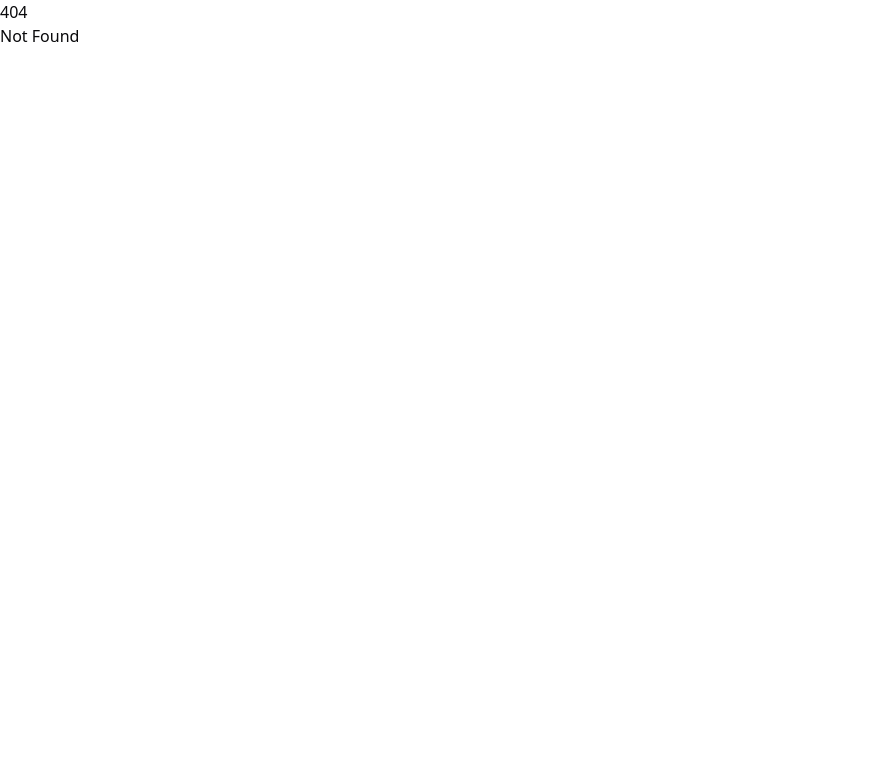
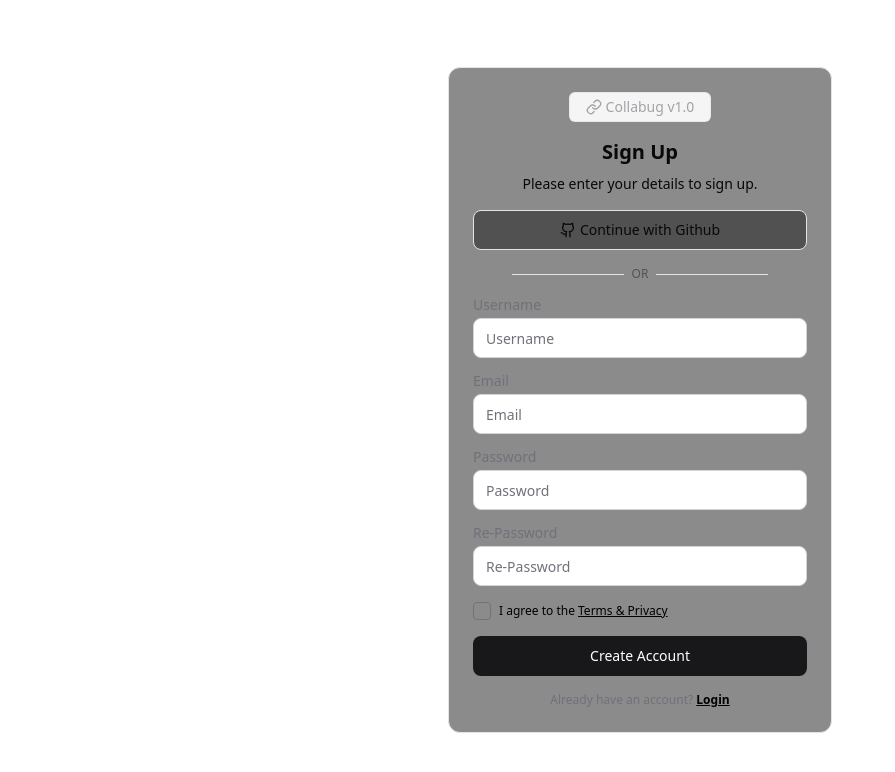
Before and after one commit to impappdavid/codearc, a SvelteKit app: page /signup in a window 1280 px wide. Before the commit this address had no page. Shown: the top 772 px of the page, without its empty margins (0-895 px from the left). Built offline with nearby package versions, Linux system fonts and the light colour scheme.

Commit message:
Create Signup page for new user registration

```diff
--- /dev/null
+++ b/src/lib/components/ui/card/card-content.svelte
@@ -0,0 +1,16 @@
+<script lang="ts">
+	import type { WithElementRef } from "bits-ui";
+	import type { HTMLAttributes } from "svelte/elements";
+	import { cn } from "$lib/utils.js";
+
+	let {
+		ref = $bindable(null),
+		class: className,
+		children,
+		...restProps
+	}: WithElementRef<HTMLAttributes<HTMLDivElement>> = $props();
+</script>
+
+<div bind:this={ref} class={cn("p-6", className)} {...restProps}>
+	{@render children?.()}
+</div>
--- /dev/null
+++ b/src/lib/components/ui/card/card-description.svelte
@@ -0,0 +1,16 @@
+<script lang="ts">
+	import type { WithElementRef } from "bits-ui";
+	import type { HTMLAttributes } from "svelte/elements";
+	import { cn } from "$lib/utils.js";
+
+	let {
+		ref = $bindable(null),
+		class: className,
+		children,
+		...restProps
+	}: WithElementRef<HTMLAttributes<HTMLParagraphElement>> = $props();
+</script>
+
+<p bind:this={ref} class={cn("text-muted-foreground text-sm", className)} {...restProps}>
+	{@render children?.()}
+</p>
--- /dev/null
+++ b/src/lib/components/ui/card/card-footer.svelte
@@ -0,0 +1,16 @@
+<script lang="ts">
+	import type { WithElementRef } from "bits-ui";
+	import type { HTMLAttributes } from "svelte/elements";
+	import { cn } from "$lib/utils.js";
+
+	let {
+		ref = $bindable(null),
+		class: className,
+		children,
+		...restProps
+	}: WithElementRef<HTMLAttributes<HTMLDivElement>> = $props();
+</script>
+
+<div bind:this={ref} class={cn("flex items-center p-6 pt-0", className)} {...restProps}>
+	{@render children?.()}
+</div>
--- /dev/null
+++ b/src/lib/components/ui/card/card-header.svelte
@@ -0,0 +1,16 @@
+<script lang="ts">
+	import type { WithElementRef } from "bits-ui";
+	import type { HTMLAttributes } from "svelte/elements";
+	import { cn } from "$lib/utils.js";
+
+	let {
+		ref = $bindable(null),
+		class: className,
+		children,
+		...restProps
+	}: WithElementRef<HTMLAttributes<HTMLDivElement>> = $props();
+</script>
+
+<div bind:this={ref} class={cn("flex flex-col space-y-1.5 p-6 pb-0", className)} {...restProps}>
+	{@render children?.()}
+</div>
--- /dev/null
+++ b/src/lib/components/ui/card/card-title.svelte
@@ -0,0 +1,25 @@
+<script lang="ts">
+	import type { WithElementRef } from "bits-ui";
+	import type { HTMLAttributes } from "svelte/elements";
+	import { cn } from "$lib/utils.js";
+
+	let {
+		ref = $bindable(null),
+		class: className,
+		level = 3,
+		children,
+		...restProps
+	}: WithElementRef<HTMLAttributes<HTMLDivElement>> & {
+		level?: 1 | 2 | 3 | 4 | 5 | 6;
+	} = $props();
+</script>
+
+<div
+	role="heading"
+	aria-level={level}
+	bind:this={ref}
+	class={cn("text-lg font-semibold leading-none tracking-tight", className)}
+	{...restProps}
+>
+	{@render children?.()}
+</div>
--- /dev/null
+++ b/src/lib/components/ui/card/card.svelte
@@ -0,0 +1,20 @@
+<script lang="ts">
+	import type { WithElementRef } from "bits-ui";
+	import type { HTMLAttributes } from "svelte/elements";
+	import { cn } from "$lib/utils.js";
+
+	let {
+		ref = $bindable(null),
+		class: className,
+		children,
+		...restProps
+	}: WithElementRef<HTMLAttributes<HTMLDivElement>> = $props();
+</script>
+
+<div
+	bind:this={ref}
+	class={cn("bg-card text-card-foreground rounded-lg border shadow-sm", className)}
+	{...restProps}
+>
+	{@render children?.()}
+</div>
--- /dev/null
+++ b/src/lib/components/ui/card/index.ts
@@ -0,0 +1,22 @@
+import Root from "./card.svelte";
+import Content from "./card-content.svelte";
+import Description from "./card-description.svelte";
+import Footer from "./card-footer.svelte";
+import Header from "./card-header.svelte";
+import Title from "./card-title.svelte";
+
+export {
+	Root,
+	Content,
+	Description,
+	Footer,
+	Header,
+	Title,
+	//
+	Root as Card,
+	Content as CardContent,
+	Description as CardDescription,
+	Footer as CardFooter,
+	Header as CardHeader,
+	Title as CardTitle,
+};
--- /dev/null
+++ b/src/routes/signup/+page.svelte
@@ -0,0 +1,132 @@
+<script>
+    import Animatedtext from "$lib/components/animatedtext.svelte";
+    import { cn } from "$lib/utils";
+    import { Link, Github } from "lucide-svelte";
+    import * as Form from "$lib/components/ui/form";
+    import { enhance } from "$app/forms";
+    import { Input } from "$lib/components/ui/input";
+    import { Label } from "$lib/components/ui/label";
+    import { Button } from "$lib/components/ui/button";
+    import { Separator } from "$lib/components/ui/separator";
+    import { Checkbox } from "$lib/components/ui/checkbox";
+    import * as Tooltip from "$lib/components/ui/tooltip";
+</script>
+
+<div class="w-full h-screen flex justify-center items-center">
+    <div
+        class="w-full max-w-sm h-fit py-6 bg-zinc-900/50 px-6 rounded-xl backdrop-filter backdrop-blur-lg border flex-col gap-4"
+    >
+        <div class="w-full flex flex-col gap-4 items-center">
+            <div
+                class={cn(
+                    "group mx-auto rounded-md w-fit border border-black/5 bg-neutral-100 text-base text-white transition-all ease-in hover:cursor-pointer hover:bg-zinc-200 dark:border-white/5 dark:bg-zinc-900 dark:hover:bg-zinc-800",
+                )}
+            >
+                <Animatedtext
+                    class=" inline-flex items-center justify-center px-4 py-1 transition ease-out hover:text-zinc-600 hover:duration-600 hover:dark:text-zinc-400 flex gap-1 text-sm"
+                >
+                    <Link class="w-4 h-4" />
+                    Collabug v1.0
+                </Animatedtext>
+            </div>
+            <div class="flex flex-col gap-2">
+                <div class="w-full flex justify-center text-xl font-semibold">
+                    Sign Up
+                </div>
+                <div
+                    class="w-full flex justify-center text-sm dark:text-zinc-400"
+                >
+                    Please enter your details to sign up.
+                </div>
+            </div>
+
+            <form action="" class="w-full flex flex-col gap-4">
+                <div class="flex flex-col gap-4">
+                    <Button
+                        variant="outline"
+                        class="flex gap-1 bg-zinc-900/50 hover:bg-zinc-900/70 rounded-lg"
+                    >
+                        <Github />
+                        Continue with Github
+                    </Button>
+                    <div class="flex justify-center items-center gap-2">
+                        <Separator class="w-1/3" />
+                        <span class="text-zinc-600 text-xs">OR</span>
+                        <Separator class="w-1/3" />
+                    </div>
+                </div>
+                <div class="flex flex-col w-full justify-center gap-1.5">
+                    <Label for="username" class="text-zinc-500">Username</Label>
+                    <Input
+                        name="username"
+                        type="text"
+                        id="username"
+                        placeholder="Username"
+                        class="bg-white dark:bg-zinc-900 border-zinc-300 dark:border-zinc-800 text-black dark:text-white  rounded-lg w-full"
+                    />
+                </div>
+                <div class="flex flex-col w-full justify-center gap-1.5">
+                    <Label for="email" class="text-zinc-500">Email</Label>
+                    <Input
+                        name="email"
+                        type="email"
+                        id="email"
+                        placeholder="Email"
+                        class="bg-white dark:bg-zinc-900 border-zinc-300 dark:border-zinc-800 text-black dark:text-white  rounded-lg w-full"
+                    />
+                </div>
+                <div class="flex flex-col w-full justify-center gap-1.5">
+                    <Label for="password" class="text-zinc-500"
+                        >Password</Label
+                    >
+                    <Input
+                    name="password"
+                        type="password"
+                        id="password"
+                        placeholder="Password"
+                        class="bg-white dark:bg-zinc-900 border-zinc-300 dark:border-zinc-800 text-black dark:text-white rounded-lg w-full"
+                    />
+                </div>
+
+                <div class="flex flex-col w-full justify-center gap-1.5">
+                    <Label for="repassword" class="text-zinc-500"
+                        >Re-Password</Label
+                    >
+                    <Input
+                    name="password"
+                        type="password"
+                        id="repassword"
+                        placeholder="Re-Password"
+                        class="bg-white dark:bg-zinc-900 border-zinc-300 dark:border-zinc-800 text-black dark:text-white rounded-lg w-full"
+                    />
+                </div>
+
+                <div class="flex justify-between">
+                    <div class="flex items-center space-x-2">
+                        <Checkbox id="terms" class="border-zinc-500" />
+
+                        <label
+                            for="terms"
+                            class="text-xs text-black dark:text-white leading-none peer-disabled:cursor-not-allowed peer-disabled:opacity-70"
+                        >
+                            I agree to the <a href="" class="font-medium underline">Terms & Privacy</a>
+                        </label>
+                    </div>
+
+
+                </div>
+
+                <Button
+                    class="transition-all bg-zinc-900 dark:bg-zinc-200 text-white dark:text-black hover:bg-zinc-800 dark:hover:bg-zinc-300 rounded-lg p-2 pt-4 pb-4 transition-all"
+                    type="submit">Create Account</Button
+                >
+            </form>
+            <span class="text-xs text-zinc-500"
+                >Already have an account? <a
+                    href="./login"
+                    class="underline font-semibold text-black dark:text-white">Login</a
+                ></span
+            >
+        </div>
+    </div>
+</div>
```
